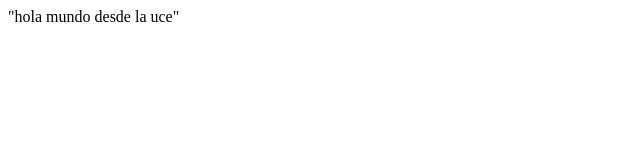
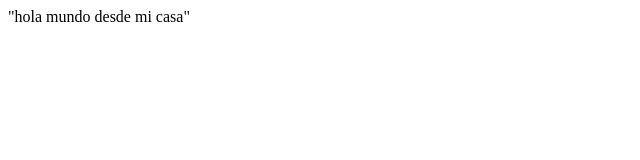
Before and after one commit to XavierQu23/prachoy, a plain HTML site: page index.html in a window 1280 px wide. Shown: the full height of the page, 0-640 px from the left. Drawn offline with Linux system fonts and the light colour scheme.

Commit message:
feat: changed the message

```diff
--- a/index.html
+++ b/index.html
@@ -6,6 +6,6 @@
     <title>Document</title>
 </head>
 <body>
-    "hola mundo desde la uce"
+    "hola mundo desde mi casa"
 </body>
 </html>
```
